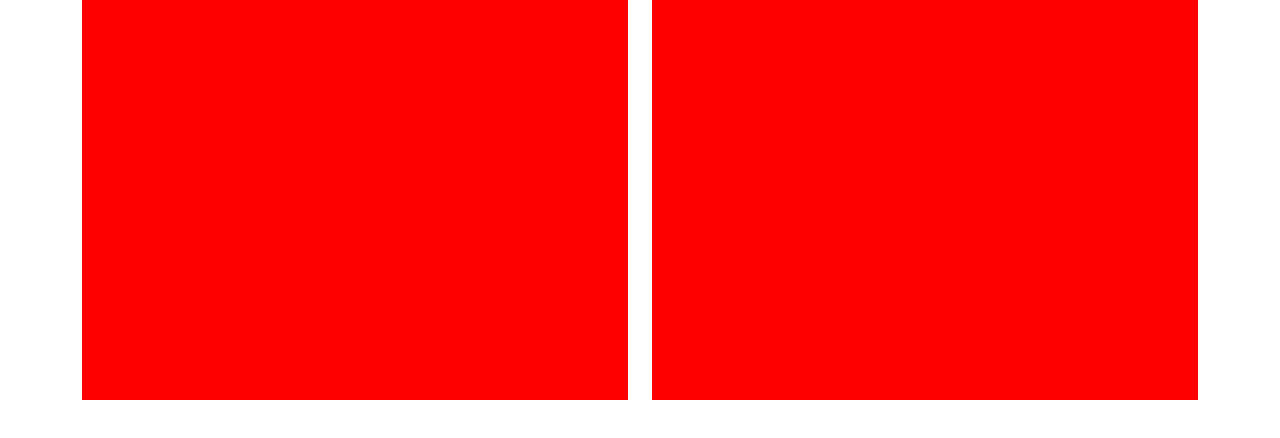
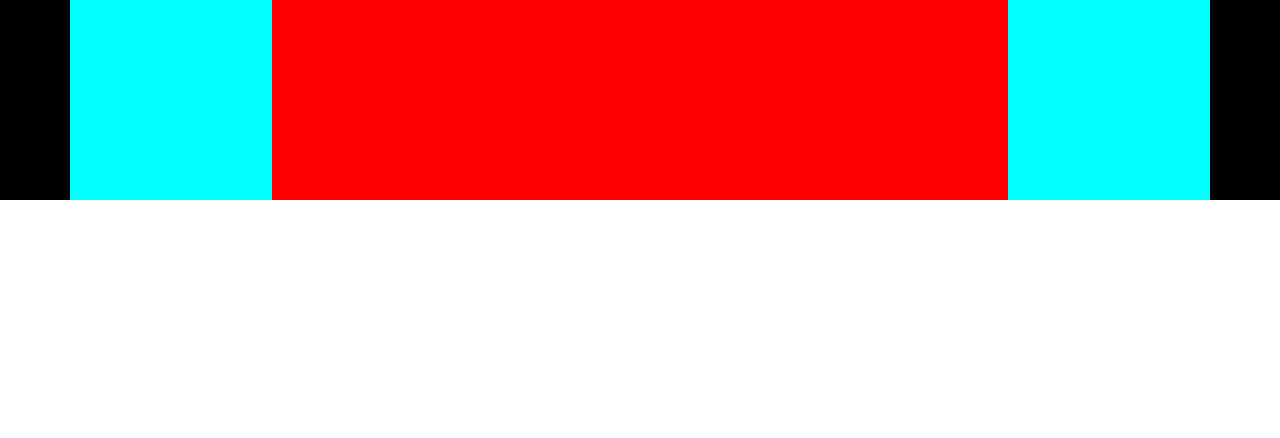
Before and after one commit to francescotroiano98/html-css-bootstrap-freelancer, a plain HTML site: page index.html in a window 1280 px wide. Drawn offline with nearby package versions, Linux system fonts and the light colour scheme.

Commit message:
doing 1° section

```diff
--- a/css/style.css
+++ b/css/style.css
@@ -1,5 +1,11 @@
 .altezza{
-    height: 400px;
+    height: 200px;
     width: 100%;
     background-color: red;
 }
+.row-color-red{
+    background-color: aqua;
+}
+.bg-black{
+    background-color: black;
+}
--- a/index.html
+++ b/index.html
@@ -11,20 +11,17 @@
 </head>
 <body>
     <main>
-        <div class="container">
-            <div class="row">
-                <div class="col-6">
-                    <div class="altezza">
+        <section class="bg-black">
+            <div class="container-fluid container-sm">
+                <div class="row row-color-red justify-content-center">
+                    <div class="col-sm-8">
+                        <div class="altezza">
 
-                    </div>
-                </div>
-                <div class="col-6">
-                    <div class="altezza">
-
+                        </div>
                     </div>
                 </div>
             </div>
-        </div>
+        </section>
     </main>
 
 </body>
```
